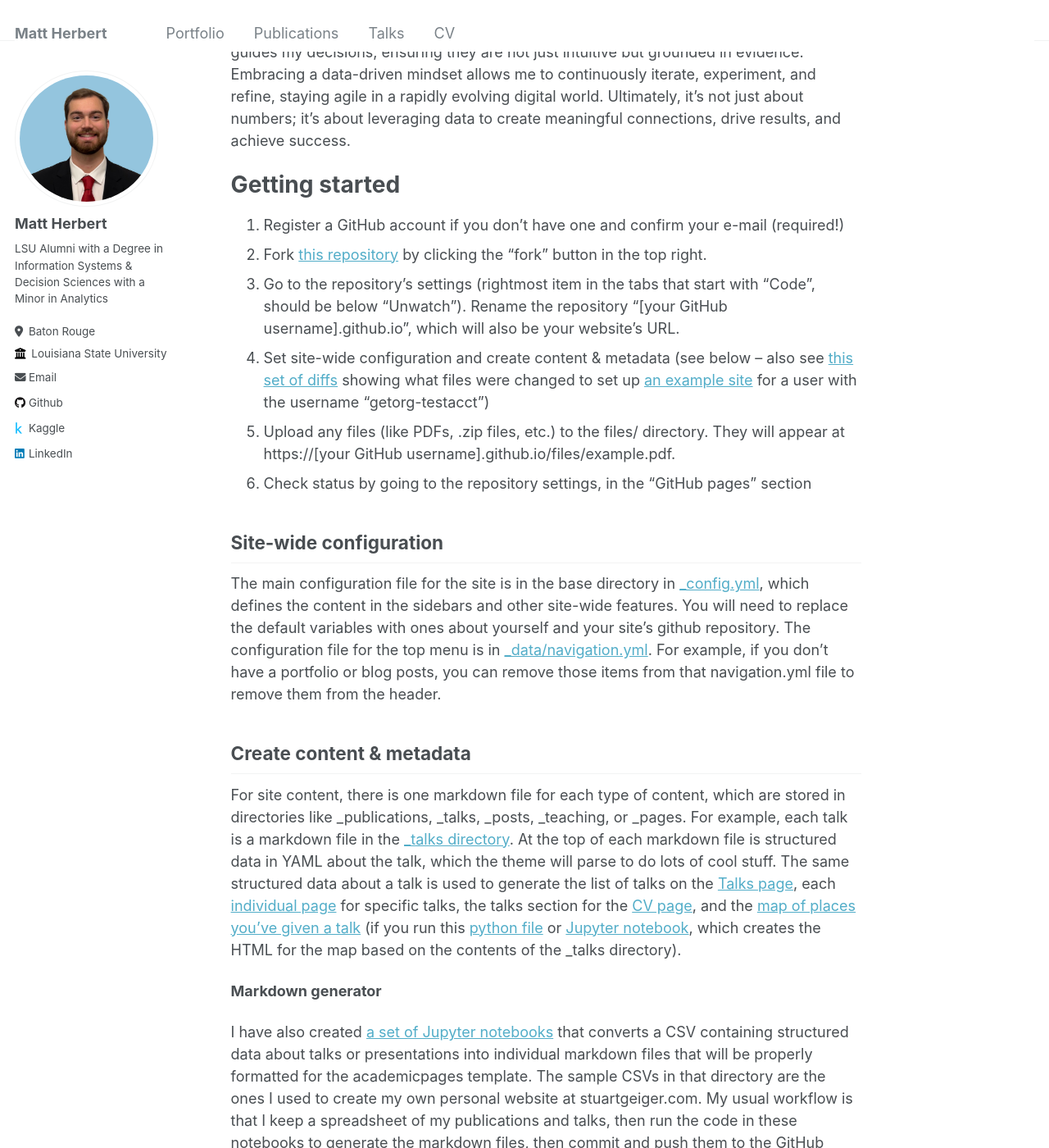
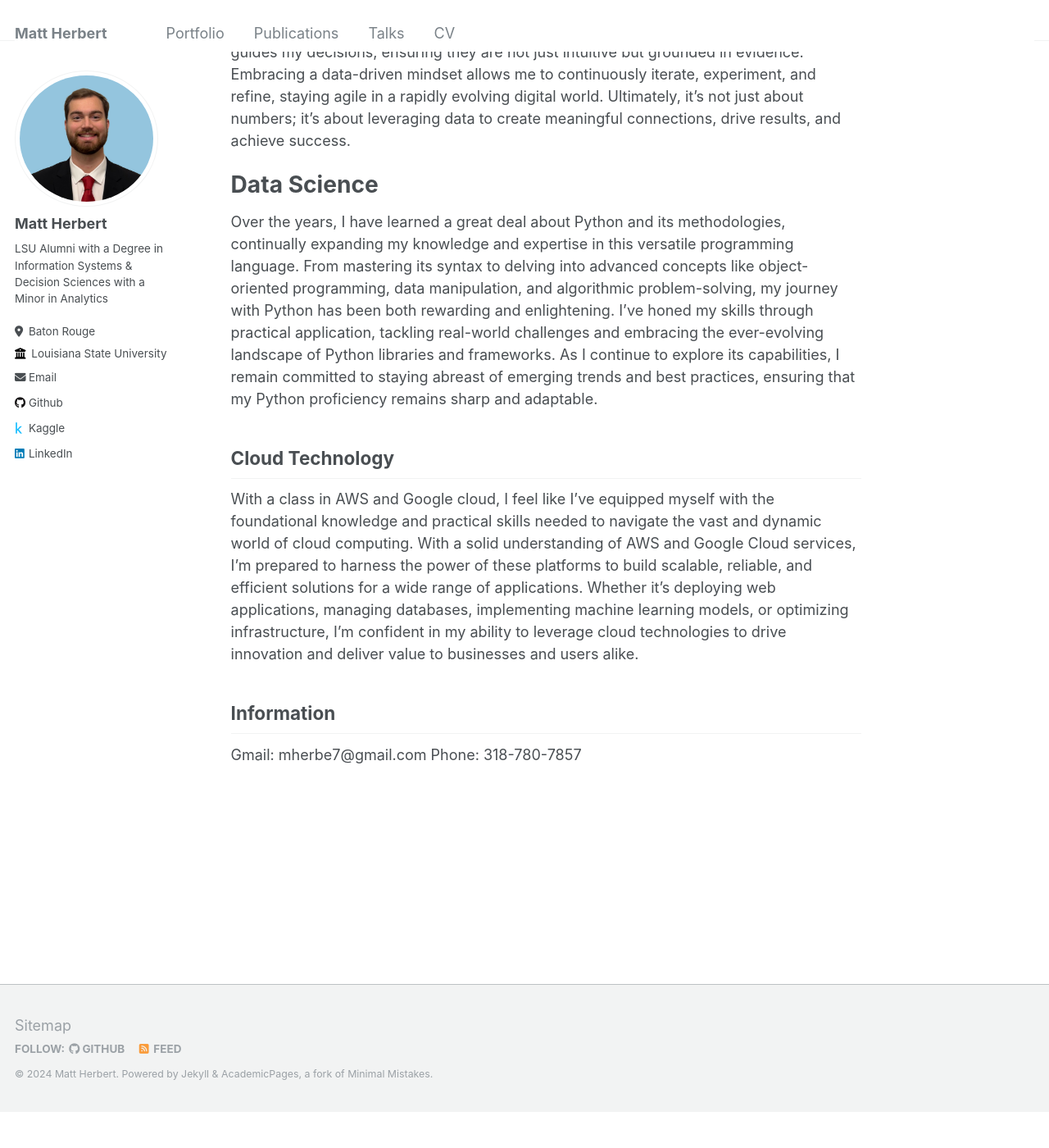
Before and after one commit to mherbe/mherbe.github.io, a Jekyll site: the page built from _pages/about.md, in a window 1280 px wide and 1400 px high, scrolled down 392 px. Shown: the whole window at 82% size. Built offline with Jekyll 4.4.1, drawn with Linux system fonts in a browser that asks for light colours; after the commit the page ends 1748 px from its top, so only the background shows below that; some of the changed text lies outside the part shown.

Commit message:
Update about.md
finished

```diff
--- a/_pages/about.md
+++ b/_pages/about.md
@@ -14,35 +14,19 @@ Data Driven Decision Making
 ======
 Data-driven decision making is very important to me as it forms the bedrock of my approach to success. Understanding the nuances of user behavior, preferences, and trends empowers me to navigate the digital landscape effectively. By meticulously analyzing data from various sources, including website analytics, user feedback, and market research, I gain invaluable insights that inform every aspect of my strategy. From crafting compelling content to optimizing user experience and driving conversions, data guides my decisions, ensuring they are not just intuitive but grounded in evidence. Embracing a data-driven mindset allows me to continuously iterate, experiment, and refine, staying agile in a rapidly evolving digital world. Ultimately, it's not just about numbers; it's about leveraging data to create meaningful connections, drive results, and achieve success.
 
-Getting started
+Data Science
 ======
-1. Register a GitHub account if you don't have one and confirm your e-mail (required!)
-1. Fork [this repository](https://github.com/academicpages/academicpages.github.io) by clicking the "fork" button in the top right.
-1. Go to the repository's settings (rightmost item in the tabs that start with "Code", should be below "Unwatch"). Rename the repository "[your GitHub username].github.io", which will also be your website's URL.
-1. Set site-wide configuration and create content & metadata (see below -- also see [this set of diffs](http://archive.is/3TPas) showing what files were changed to set up [an example site](https://getorg-testacct.github.io) for a user with the username "getorg-testacct")
-1. Upload any files (like PDFs, .zip files, etc.) to the files/ directory. They will appear at https://[your GitHub username].github.io/files/example.pdf.
-1. Check status by going to the repository settings, in the "GitHub pages" section
+Over the years, I have learned a great deal about Python and its methodologies, continually expanding my knowledge and expertise in this versatile programming language. From mastering its syntax to delving into advanced concepts like object-oriented programming, data manipulation, and algorithmic problem-solving, my journey with Python has been both rewarding and enlightening. I've honed my skills through practical application, tackling real-world challenges and embracing the ever-evolving landscape of Python libraries and frameworks. As I continue to explore its capabilities, I remain committed to staying abreast of emerging trends and best practices, ensuring that my Python proficiency remains sharp and adaptable.
 
-Site-wide configuration
+Cloud Technology
 ------
-The main configuration file for the site is in the base directory in [_config.yml](https://github.com/academicpages/academicpages.github.io/blob/master/_config.yml), which defines the content in the sidebars and other site-wide features. You will need to replace the default variables with ones about yourself and your site's github repository. The configuration file for the top menu is in [_data/navigation.yml](https://github.com/academicpages/academicpages.github.io/blob/master/_data/navigation.yml). For example, if you don't have a portfolio or blog posts, you can remove those items from that navigation.yml file to remove them from the header.
+With a class in AWS and Google cloud, I feel like I've equipped myself with the foundational knowledge and practical skills needed to navigate the vast and dynamic world of cloud computing. With a solid understanding of AWS and Google Cloud services, I'm prepared to harness the power of these platforms to build scalable, reliable, and efficient solutions for a wide range of applications. Whether it's deploying web applications, managing databases, implementing machine learning models, or optimizing infrastructure, I'm confident in my ability to leverage cloud technologies to drive innovation and deliver value to businesses and users alike.
 
-Create content & metadata
+
+
+
+
+Information
 ------
-For site content, there is one markdown file for each type of content, which are stored in directories like _publications, _talks, _posts, _teaching, or _pages. For example, each talk is a markdown file in the [_talks directory](https://github.com/academicpages/academicpages.github.io/tree/master/_talks). At the top of each markdown file is structured data in YAML about the talk, which the theme will parse to do lots of cool stuff. The same structured data about a talk is used to generate the list of talks on the [Talks page](https://academicpages.github.io/talks), each [individual page](https://academicpages.github.io/talks/2012-03-01-talk-1) for specific talks, the talks section for the [CV page](https://academicpages.github.io/cv), and the [map of places you've given a talk](https://academicpages.github.io/talkmap.html) (if you run this [python file](https://github.com/academicpages/academicpages.github.io/blob/master/talkmap.py) or [Jupyter notebook](https://github.com/academicpages/academicpages.github.io/blob/master/talkmap.ipynb), which creates the HTML for the map based on the contents of the _talks directory).
-
-**Markdown generator**
-
-I have also created [a set of Jupyter notebooks](https://github.com/academicpages/academicpages.github.io/tree/master/markdown_generator
-) that converts a CSV containing structured data about talks or presentations into individual markdown files that will be properly formatted for the academicpages template. The sample CSVs in that directory are the ones I used to create my own personal website at stuartgeiger.com. My usual workflow is that I keep a spreadsheet of my publications and talks, then run the code in these notebooks to generate the markdown files, then commit and push them to the GitHub repository.
-
-How to edit your site's GitHub repository
-------
-Many people use a git client to create files on their local computer and then push them to GitHub's servers. If you are not familiar with git, you can directly edit these configuration and markdown files directly in the github.com interface. Navigate to a file (like [this one](https://github.com/academicpages/academicpages.github.io/blob/master/_talks/2012-03-01-talk-1.md) and click the pencil icon in the top right of the content preview (to the right of the "Raw | Blame | History" buttons). You can delete a file by clicking the trashcan icon to the right of the pencil icon. You can also create new files or upload files by navigating to a directory and clicking the "Create new file" or "Upload files" buttons.
-
-Example: editing a markdown file for a talk
-![Editing a markdown file for a talk](/images/editing-talk.png)
-
-For more info
-------
-More info about configuring academicpages can be found in [the guide](https://academicpages.github.io/markdown/). The [guides for the Minimal Mistakes theme](https://mmistakes.github.io/minimal-mistakes/docs/configuration/) (which this theme was forked from) might also be helpful.
+Gmail: mherbe7@gmail.com
+Phone: 318-780-7857
```
